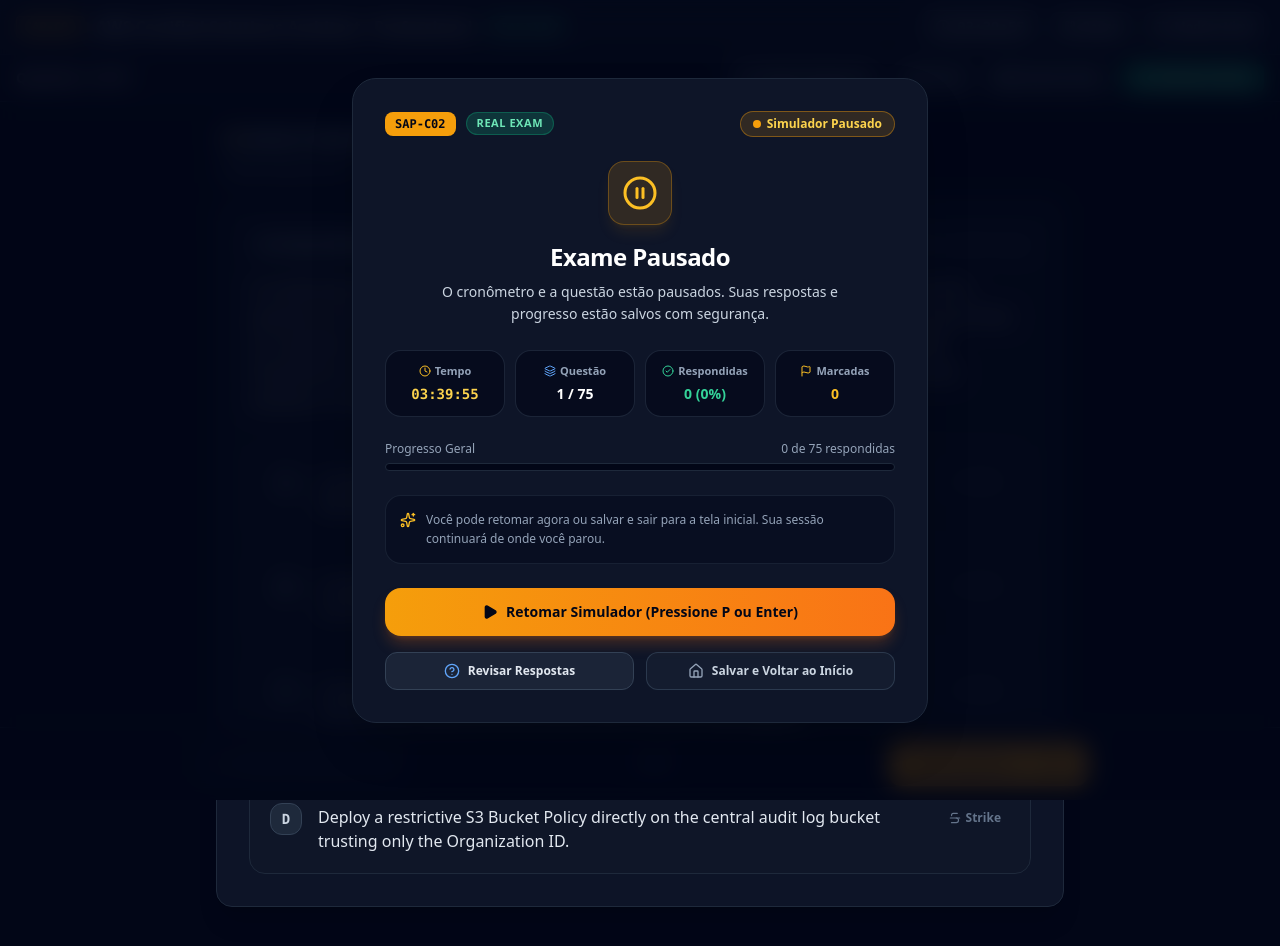
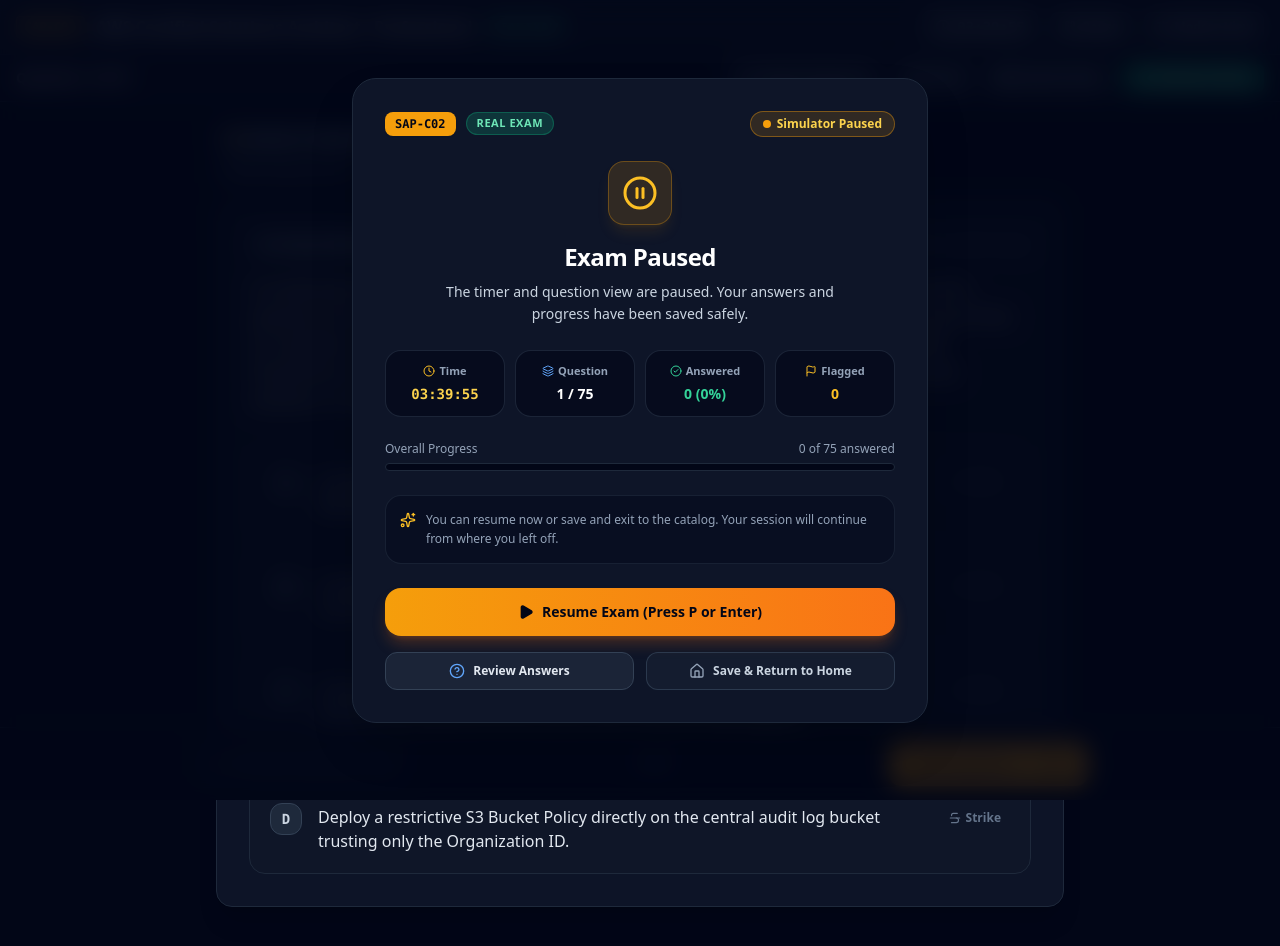
Before and after one commit to romulofreires1/aws-exam-simulator, a Next.js app: page /exams/SAP-C02/runner in a window 1280 px wide. Both pictures are taken after a click on the button "Pause Exam (P)". Shown: the top 946 px of the page. Built offline with nearby package versions, Linux system fonts and the light colour scheme.

Commit message:
fix(i18n): translate pause modal to English

```diff
--- a/src/components/exam/ExamPauseModal.tsx
+++ b/src/components/exam/ExamPauseModal.tsx
@@ -110,7 +110,7 @@ export function ExamPauseModal({
               <span className="animate-ping absolute inline-flex h-full w-full rounded-full bg-amber-400 opacity-75"></span>
               <span className="relative inline-flex rounded-full h-2 w-2 bg-amber-500"></span>
             </span>
-            <span>Simulador Pausado</span>
+            <span>Simulator Paused</span>
           </div>
         </div>
 
@@ -120,10 +120,10 @@ export function ExamPauseModal({
             <PauseCircle className="h-9 w-9" />
           </div>
           <h2 className="text-2xl font-black text-white mb-2 tracking-tight">
-            Exame Pausado
+            Exam Paused
           </h2>
           <p className="text-sm text-slate-300 max-w-md mx-auto leading-relaxed">
-            O cronômetro e a questão estão pausados. Suas respostas e progresso estão salvos com segurança.
+            The timer and question view are paused. Your answers and progress have been saved safely.
           </p>
         </div>
 
@@ -133,10 +133,10 @@ export function ExamPauseModal({
           <div className="p-3 rounded-2xl bg-slate-950/60 border border-slate-800/90 text-center">
             <div className="flex items-center justify-center gap-1 text-slate-400 text-[11px] font-semibold mb-1">
               <Clock className="h-3 w-3 text-amber-400" />
-              <span>Tempo</span>
+              <span>Time</span>
             </div>
             <p className="font-mono font-bold text-sm text-amber-300">
-              {mode === 'real' ? formattedTime : 'Sem limite'}
+              {mode === 'real' ? formattedTime : 'No limit'}
             </p>
           </div>
 
@@ -144,7 +144,7 @@ export function ExamPauseModal({
           <div className="p-3 rounded-2xl bg-slate-950/60 border border-slate-800/90 text-center">
             <div className="flex items-center justify-center gap-1 text-slate-400 text-[11px] font-semibold mb-1">
               <Layers className="h-3 w-3 text-blue-400" />
-              <span>Questão</span>
+              <span>Question</span>
             </div>
             <p className="font-bold text-sm text-white">
               {currentIndex + 1} / {totalQuestions}
@@ -155,7 +155,7 @@ export function ExamPauseModal({
           <div className="p-3 rounded-2xl bg-slate-950/60 border border-slate-800/90 text-center">
             <div className="flex items-center justify-center gap-1 text-slate-400 text-[11px] font-semibold mb-1">
               <CheckCircle2 className="h-3 w-3 text-emerald-400" />
-              <span>Respondidas</span>
+              <span>Answered</span>
             </div>
             <p className="font-bold text-sm text-emerald-400">
               {stats.answeredCount} ({stats.percentage}%)
@@ -166,7 +166,7 @@ export function ExamPauseModal({
           <div className="p-3 rounded-2xl bg-slate-950/60 border border-slate-800/90 text-center">
             <div className="flex items-center justify-center gap-1 text-slate-400 text-[11px] font-semibold mb-1">
               <Flag className="h-3 w-3 text-amber-400" />
-              <span>Marcadas</span>
+              <span>Flagged</span>
             </div>
             <p className="font-bold text-sm text-amber-400">
               {stats.flaggedCount}
@@ -177,8 +177,8 @@ export function ExamPauseModal({
         {/* Progress Bar */}
         <div className="mb-6">
           <div className="flex items-center justify-between text-xs text-slate-400 mb-1.5 font-medium">
-            <span>Progresso Geral</span>
-            <span>{stats.answeredCount} de {totalQuestions} respondidas</span>
+            <span>Overall Progress</span>
+            <span>{stats.answeredCount} of {totalQuestions} answered</span>
           </div>
           <div className="w-full h-2 rounded-full bg-slate-950 border border-slate-800 overflow-hidden">
             <div
@@ -192,7 +192,7 @@ export function ExamPauseModal({
         <div className="mb-6 p-3.5 rounded-2xl bg-slate-950/40 border border-slate-800/70 text-xs text-slate-400 flex items-start gap-2.5">
           <Sparkles className="h-4 w-4 text-amber-400 shrink-0 mt-0.5" />
           <p className="leading-relaxed">
-            Você pode retomar agora ou salvar e sair para a tela inicial. Sua sessão continuará de onde você parou.
+            You can resume now or save and exit to the catalog. Your session will continue from where you left off.
           </p>
         </div>
 
@@ -209,7 +209,7 @@ export function ExamPauseModal({
             }`}
           >
             <Play className="h-4 w-4 fill-current" />
-            <span>Retomar Simulador (Pressione P ou Enter)</span>
+            <span>Resume Exam (Press P or Enter)</span>
           </button>
 
           {/* Secondary Actions Row */}
@@ -220,7 +220,7 @@ export function ExamPauseModal({
                 className="flex items-center justify-center gap-2 py-2.5 px-4 rounded-xl border border-slate-700 bg-slate-800/80 hover:bg-slate-700 text-slate-200 text-xs font-bold transition-colors"
               >
                 <HelpCircle className="h-4 w-4 text-blue-400" />
-                <span>Revisar Respostas</span>
+                <span>Review Answers</span>
               </button>
             )}
 
@@ -231,7 +231,7 @@ export function ExamPauseModal({
               } border-slate-700/80 bg-slate-800/40 hover:bg-slate-800 text-slate-300 hover:text-white`}
             >
               <Home className="h-4 w-4 text-slate-400" />
-              <span>Salvar e Voltar ao Início</span>
+              <span>Save & Return to Home</span>
             </button>
           </div>
         </div>
```
